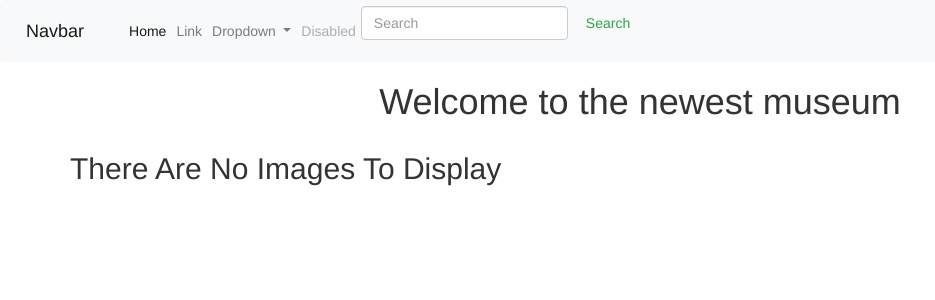
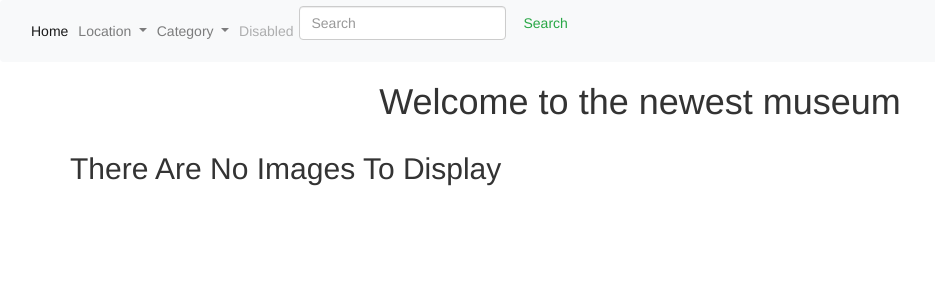
Before and after one commit to moha-abdul/photo-gallery, a Django app: page / in a window 1280 px wide. Shown: the top 300 px of the page, without its empty margins (0-935 px from the left). Run offline with Django 3.2, Linux system fonts and the light colour scheme; data that the repository does not hold is empty; some libraries are stand-ins or nearby versions.

Commit message:
Fix dropdown for category

```diff
--- a/gallery/templates/all-photos/photos.html
+++ b/gallery/templates/all-photos/photos.html
@@ -7,6 +7,7 @@
         <!-- Looping through photos   -->
         {% for all_photos in photos %}
         <div class="col-xs-4 col-sm-4 col-md-4 col-lg-4">
+            <p>{{ all_photos.name }}</p>
             <img src="{{all_photos.photo.url}}" class="img-responsive" alt="Image">
         </div>
 
--- a/gallery/templates/navbar.html
+++ b/gallery/templates/navbar.html
@@ -1,21 +1,14 @@
 
 <nav class="navbar navbar-expand-lg navbar-light bg-light">
-  <a class="navbar-brand" href="#">Navbar</a>
-  <button class="navbar-toggler" type="button" data-toggle="collapse" data-target="#navbarSupportedContent" aria-controls="navbarSupportedContent" aria-expanded="false" aria-label="Toggle navigation">
-    <span class="navbar-toggler-icon"></span>
-  </button>
 
   <div class="collapse navbar-collapse" id="navbarSupportedContent">
     <ul class="navbar-nav mr-auto">
       <li class="nav-item active">
-        <a class="nav-link" href="#">Home <span class="sr-only">(current)</span></a>
-      </li>
-      <li class="nav-item">
-        <a class="nav-link" href="#">Link</a>
+        <a class="nav-link" href="/">Home</a>
       </li>
       <li class="nav-item dropdown">
         <a class="nav-link dropdown-toggle" href="#" id="navbarDropdown" role="button" data-toggle="dropdown" aria-haspopup="true" aria-expanded="false">
-          Dropdown
+          Location
         </a>
 
         <div class="dropdown-menu" aria-labelledby="navbarDropdown">
@@ -26,6 +19,21 @@
         {% endfor %}
       </div>
       </li>
+
+      <li class="nav-item dropdown">
+          <a class="nav-link dropdown-toggle" href="#" id="navbarDropdown" role="button" data-toggle="dropdown" aria-haspopup="true" aria-expanded="false">
+            Category
+          </a>
+
+          <div class="dropdown-menu" aria-labelledby="navbarDropdown">
+              {% for category in categories %}
+
+            <a class="dropdown-item" href="/categories/{{category.name}}">{{category.name}}</a>
+
+          {% endfor %}
+        </div>
+        </li>
+
       <li class="nav-item">
         <a class="nav-link disabled" href="#">Disabled</a>
       </li>
--- a/gallery/urls.py
+++ b/gallery/urls.py
@@ -2,14 +2,15 @@ from django.conf.urls import url
 from django.conf import settings
 from django.conf.urls.static import static
 from . import views
-from gallery.views import all_photos, search_image, search_by_category
+from gallery.views import all_photos, search_image
 
 urlpatterns=[
     # url('^$',views.hello,name = 'hello'),
     url(r'^$',all_photos,name='all_photos'),
     url(r'^locations/(\w+)',views.filter_by_location, name = 'location'),
+    url(r'^categories/(\w+)',views.filter_by_category, name = 'category'),
     url(r'^search/', views.search_image, name='search_image'),
-    url(r'^categories/', views.search_by_category, name='searching')
+    # url(r'^categories/', views.search_by_category, name='searching')
     # url(r'^article/(\d+)',views.article,name ='article')
 ]
 if settings.DEBUG:
--- a/gallery/views.py
+++ b/gallery/views.py
@@ -26,19 +26,19 @@ def search_image(request):
 
 
 
-def search_by_category(request):
+# def search_by_category(request):
 
 
-    if 'photo' in request.GET and request.GET["photo"]:
-        name = request.GET.get("photo")
-        searched_categories = Photos.search_by_category(name)
-        message = f"{search_term}"
+#     if 'photo' in request.GET and request.GET["photo"]:
+#         name = request.GET.get("photo")
+#         searched_categories = Photos.search_by_category(name)
+#         message = f"{search_term}"
 
-        return render(request, 'all-photos/search.html',{"message":message,"photos": searched_categories})
+#         return render(request, 'all-photos/search.html',{"message":message,"photos": searched_categories})
 
-    else:
-        message = "You haven't searched for any term"
-        return render(request, 'all-news/search.html',{"message":message})
+#     else:
+#         message = "You haven't searched for any term"
+#         return render(request, 'all-news/search.html',{"message":message})
 
 def filter_by_location(request, location):
     images = Location.objects.get(name=location)
@@ -46,6 +46,12 @@ def filter_by_location(request, location):
 
     return render(request, 'all-photos/locations.html', {"images" : photos})
 
+def filter_by_category(request, category):
+    images = Category.objects.get(name=category)
+    photos = Photos.objects.filter(category_id=images.id)
+
+    return render(request, 'all-photos/categories.html', {"images" : photos})
+
 # def nav(request):
 #     locations = Location.objects.all()
 #     return render('navbar.html',{"locations":locations})
```
Also changed, not shown: gallery/templates/all-photos/categories.html (+17 -3 lines).
